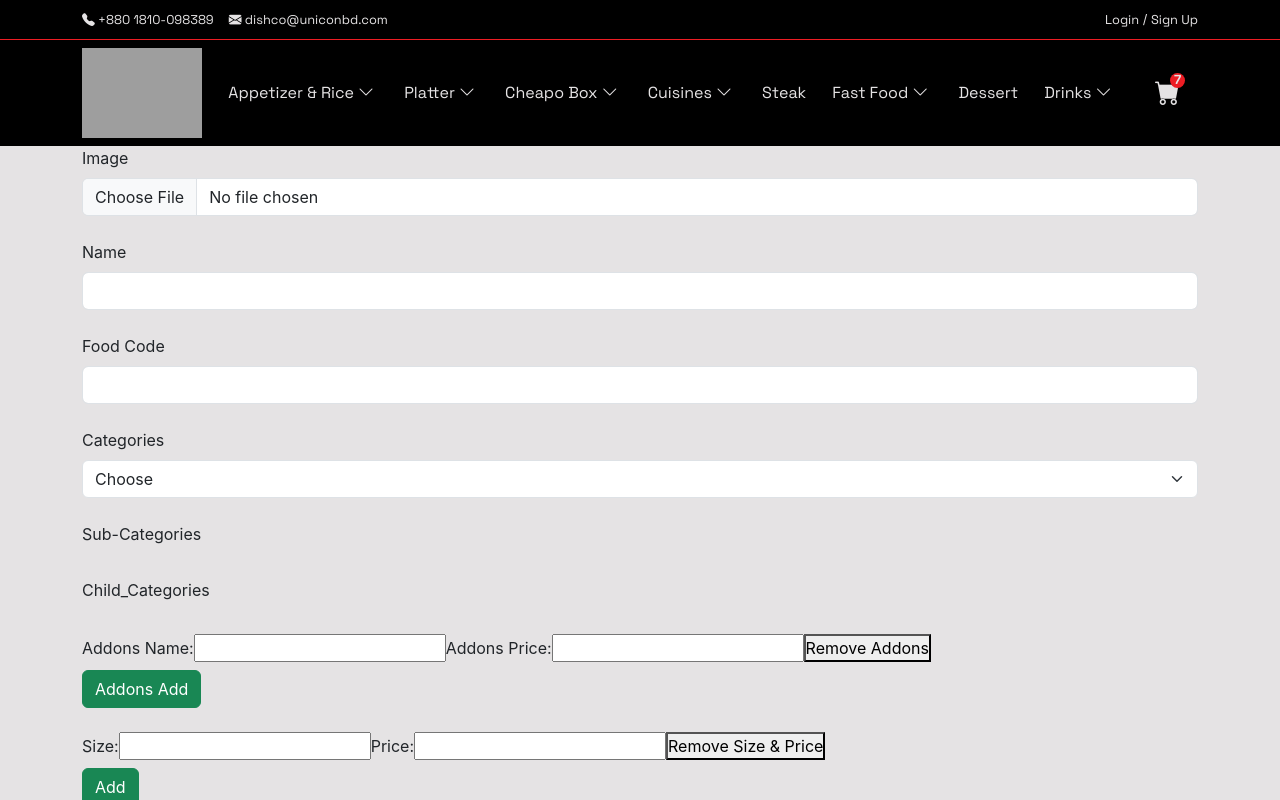
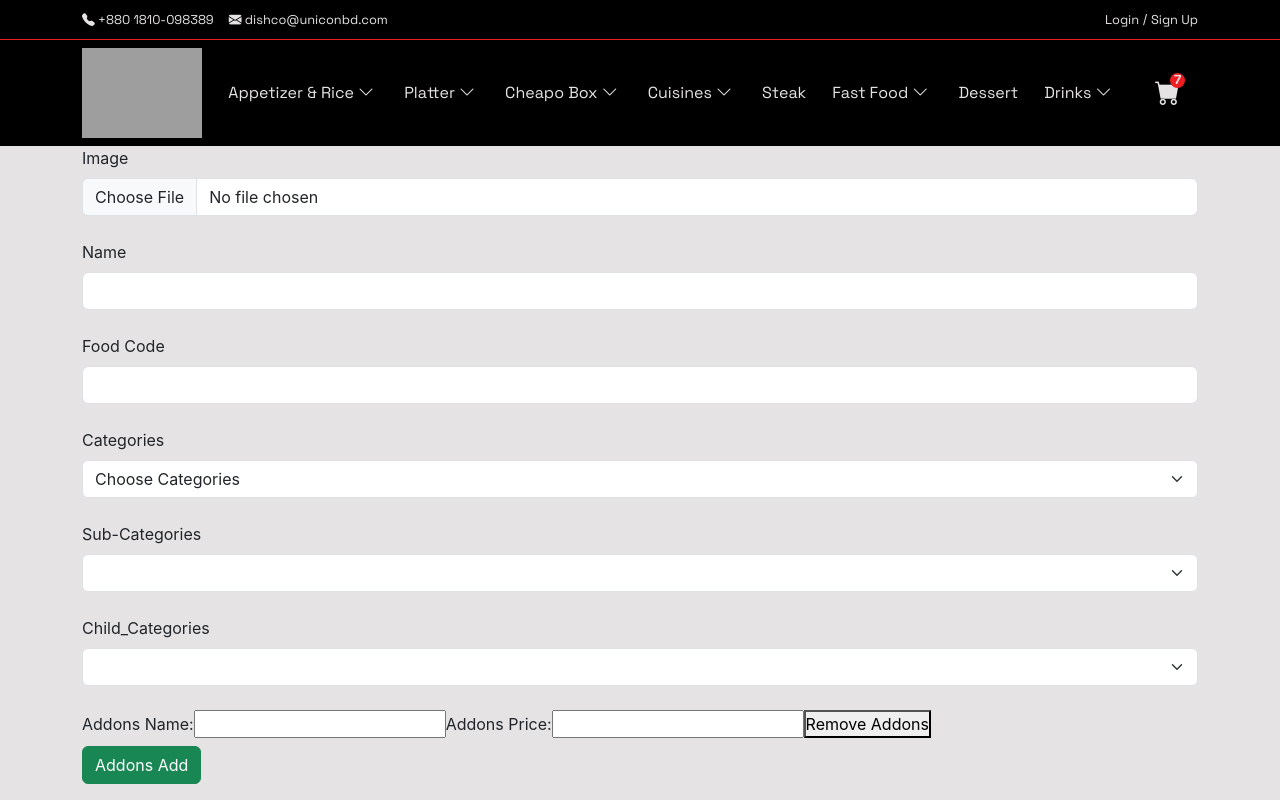
Before and after one commit to Unicon-Solution-Limited/dishco_frontend, a React (Create React App) app: page /createProduct in a window 1280 px wide. Shown: the top 800 px of the page. Built offline with nearby package versions, Linux system fonts and the light colour scheme; no server answers; grey boxes are pictures that could not be loaded.

Commit message:
selected data rearranged

```diff
--- a/src/Components/Dashboard/DashboardPage/CreateProduct/CreateProduct.js
+++ b/src/Components/Dashboard/DashboardPage/CreateProduct/CreateProduct.js
@@ -137,7 +137,7 @@ const CreateProduct = () => {
               ref={categoriesRef}
               onClick={handleSelectCategoriesOption}
             >
-              <option value="">Choose</option>
+              <option value="">Choose Categories</option>
               <option value="Appetizer & Rice">Appetizer & Rice </option>
               <option value="Platter">Platter</option>
               <option value="Cheapo Box">Cheapo Box</option>
@@ -156,84 +156,64 @@ const CreateProduct = () => {
               Sub-Categories
             </label>
           </div>
-          <div>
+          <select
+            id="sub_categories"
+            name="sub_categories"
+            className="input-group form-select"
+            onClick={handleSubCategoriesOption}
+          >
             {selectCategoriesOption === "Appetizer & Rice" && (
-              <select
-                id="sub_categories"
-                name="sub_categories"
-                className="input-group form-select"
-              >
+              <>
                 <option value="">Choose</option>
                 <option value="Appetizer">Appetizer</option>
                 <option value="rice Cuisine">rice Cuisine</option>
-              </select>
+              </>
             )}
 
             {selectCategoriesOption === "Platter" && (
-              <select
-                id="sub_categories"
-                name="sub_categories"
-                className="input-group form-select"
-              >
+              <>
                 <option value="">Choose</option>
-                <option value="Platter">Platter</option>
-              </select>
+                <option value="DishCo Platter">DishCo Platter</option>
+              </>
             )}
 
             {selectCategoriesOption === "Cheapo Box" && (
-              <select
-                id="sub_categories"
-                name="sub_categories"
-                className="input-group form-select"
-              >
+              <>
                 <option value="">Choose</option>
                 <option value="Meat Box">Meat Box</option>
                 <option value="Rice Bowl">Rice Bowl</option>
                 <option value="Platter Cuisine"></option>
-              </select>
+              </>
             )}
 
             {selectCategoriesOption === "Cuisines" && (
-              <select
-                id="sub_categories"
-                name="sub_categories"
-                className="input-group form-select"
-                onClick={handleSubCategoriesOption}
-              >
+              <>
                 <option value="">Choose</option>
                 <option value="Indian Cuisines">Indian Cuisines</option>
                 <option value="Japanese Cuisines">Japanese Cuisines</option>
                 <option value="Korean Cuisines">Korean Cuisines</option>
                 <option value="Chinese Cuisines">Chinese Cuisines</option>
-              </select>
+              </>
             )}
             {selectCategoriesOption === "Fast Food" && (
-              <select
-                id="sub_categories"
-                name="sub_categories"
-                className="input-group form-select"
-              >
+              <>
                 <option value="">Choose</option>
                 <option value="Pizza">Pizza</option>
                 <option value="Burger and Sandwich">Burger and Sandwich</option>
                 <option value="Fry Basket">Fry Basket</option>
                 <option value="Pasta">Pasta</option>
-              </select>
+              </>
             )}
 
             {selectCategoriesOption === "Drinks" && (
-              <select
-                id="sub_categories"
-                name="sub_categories"
-                className="input-group form-select"
-              >
+              <>
                 <option value="">Choose</option>
                 <option value="Peyala Tea">Peyala Tea</option>
                 <option value="Hot Drinks">Hot Drinks</option>
                 <option value="Cold Drinks">Cold Drinks</option>
-              </select>
+              </>
             )}
-          </div>
+          </select>
         </div>
 
         <div className="mb-4">
@@ -242,18 +222,18 @@ const CreateProduct = () => {
               Child_Categories
             </label>
           </div>
-          <div>
+          <select
+            id="child_categories"
+            name="child_categories"
+            className="input-group form-select"
+          >
             {selectSubCategoriesOption === "Chinese Cuisines" && (
-              <select
-                id="child_categories"
-                name="child_categories"
-                className="input-group form-select"
-              >
+              <>
                 <option value="">Choose</option>
                 <option value="Soup">Soup</option>
-              </select>
+              </>
             )}
-          </div>
+          </select>
         </div>
 
         {/* addons */}
```
